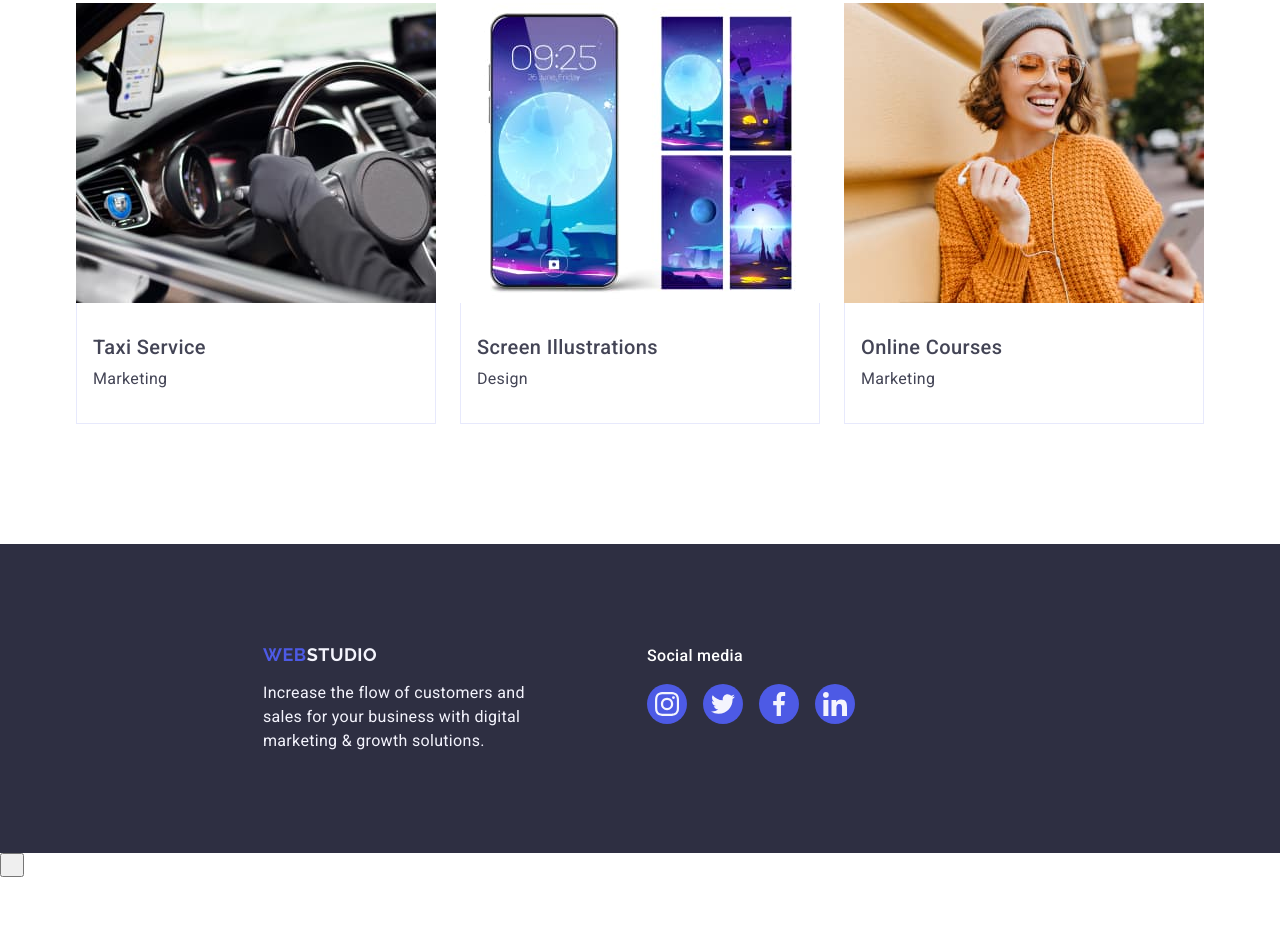
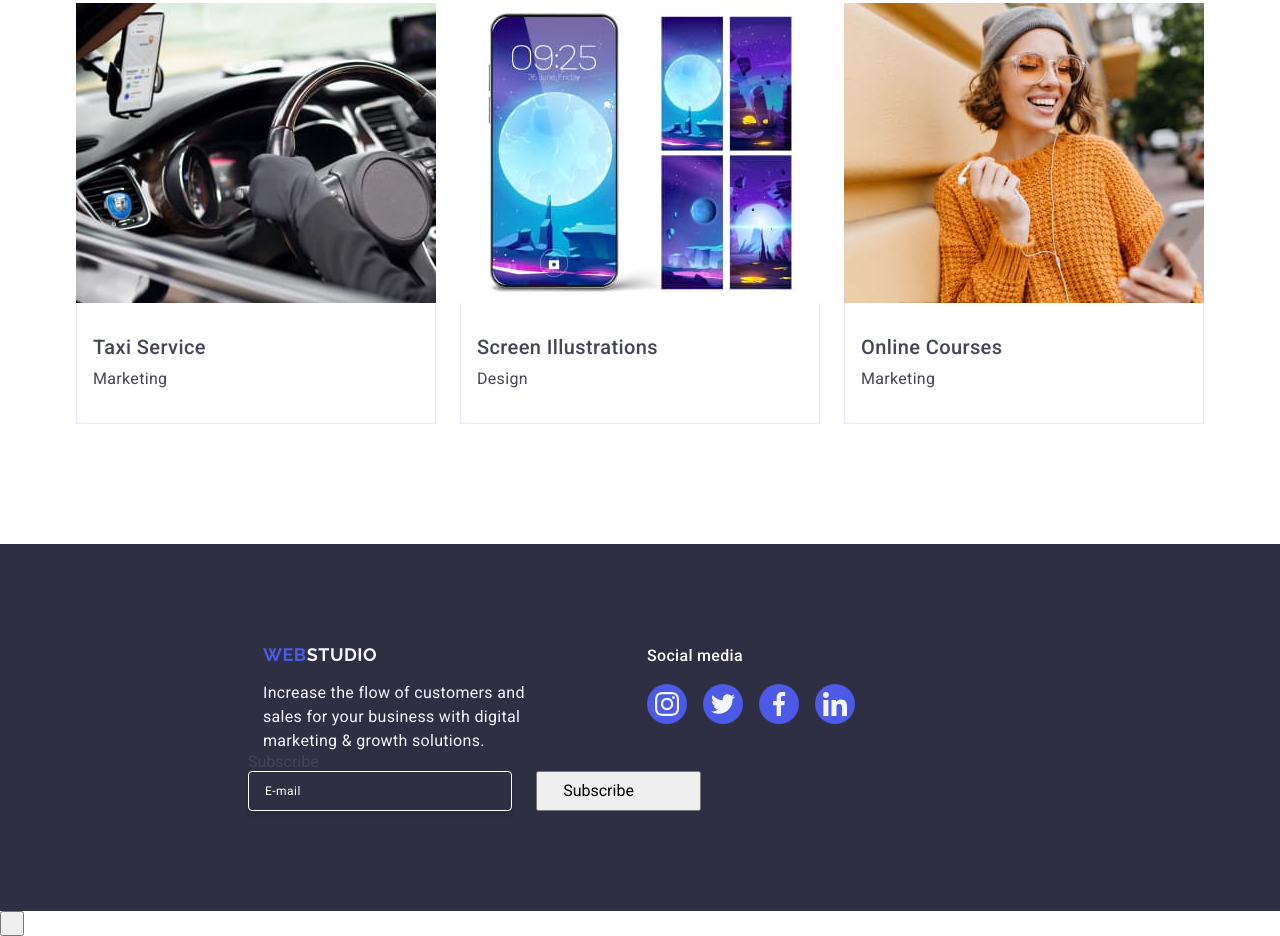
Before and after one commit to OleksandrYagodkin/goit-markup-hw-05, a plain HTML site: page index.html in a window 1280 px wide. Shown: the part 2639-3575 px from the top of the page. Before the commit the page ends 3516 px from the top, so only its background shows below. Drawn offline with nearby package versions, Linux system fonts and the light colour scheme.

Commit message:
add Subscribe

```diff
--- a/css/styles.css
+++ b/css/styles.css
@@ -520,3 +520,43 @@ img {
 .footer-contacts {
     font-style: normal;
 }
+.subscribe {
+    display: flex;
+    gap: 24px;
+}
+
+.subscribe-input {
+    background-color: transparent;
+    border: 1px solid #ffffff;
+    border-radius: 4px;
+    box-shadow: 0 4px 4px 0 rgba(0, 0, 0, 0.15);
+    width: 264px;
+    height: 40px;
+    color: #fff;
+    font-size: 12px;
+    line-height: 2;
+    letter-spacing: 0.04em;
+    padding: 8px 16px;
+}
+
+.subscribe-input::placeholder {
+    font-weight: 400;
+
+    color: #fff;
+}
+
+.subscribe-button {
+    display: flex;
+    align-items: center;
+    justify-content: center;
+    padding: 8px 24px;
+    min-width: 165px;
+    height: 40px;
+
+    fill: #fff;
+
+}
+
+.subscribe-icon {
+    margin-left: 16px;
+}
--- a/index.html
+++ b/index.html
@@ -460,7 +460,21 @@
             </ul>
           </div>
           <!--social networks finish-->
+          </div>
 
+          <div class="footer-item">
+            <p class="footer-header">Subscribe</p>
+            <form class="subscribe">
+              <label class="subscribe-label"><input class="subscribe-input" type="email" id="submail" name="submail"
+                  placeholder="E-mail"></label>
+              <button class="subscribe-button button" type="submit">
+                Subscribe
+                <svg class="subscribe-icon" width="24" height="24">
+                  <use href="./images/icons.svg#icon-telegram"></use>
+                </svg>
+              </button>
+            </form>
+          </div>
       </div>
     </footer>
 
```
